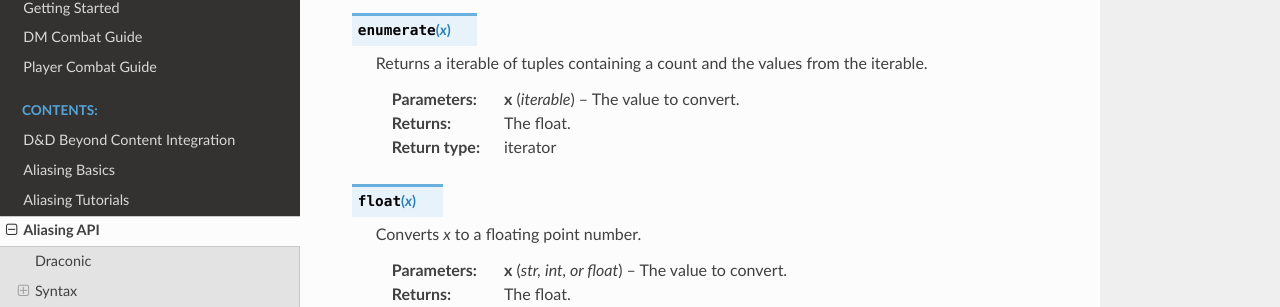
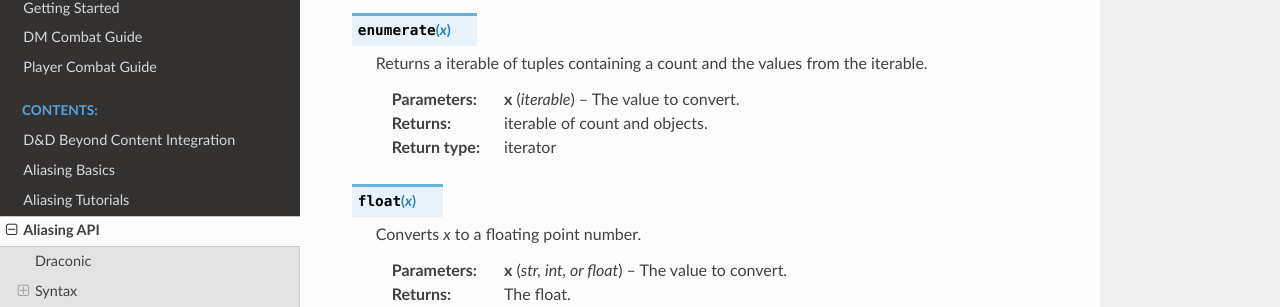
Before and after one commit to avrae/avrae, a Sphinx documentation site: the page built from docs/aliasing/api.rst, in a window 1280 px wide and 900 px high, scrolled down 5542 px. Shown: the part 144-451 px from the top of the window. Built offline with Sphinx 7.4.7 and the Read the Docs theme 2.0.0, drawn with Linux system fonts in a browser that asks for light colours.

Commit message:
fix param/return

```diff
--- a/docs/aliasing/api.rst
+++ b/docs/aliasing/api.rst
@@ -232,7 +232,7 @@ Python Builtins
 
     :param x: The value to convert.
     :type x: iterable
-    :return: The float.
+    :return: iterable of count and objects.
     :rtype: iterator
 
 .. function:: float(x)
```
